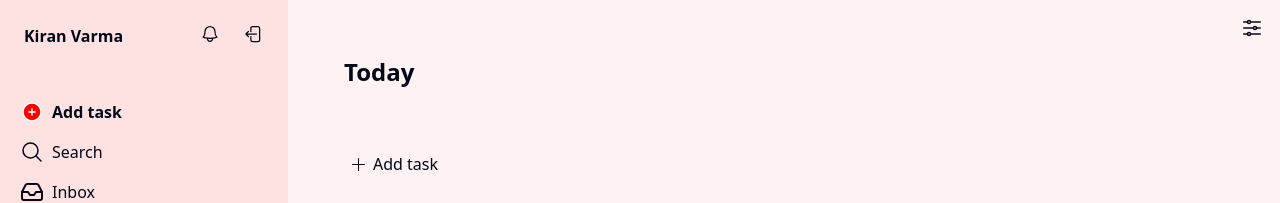
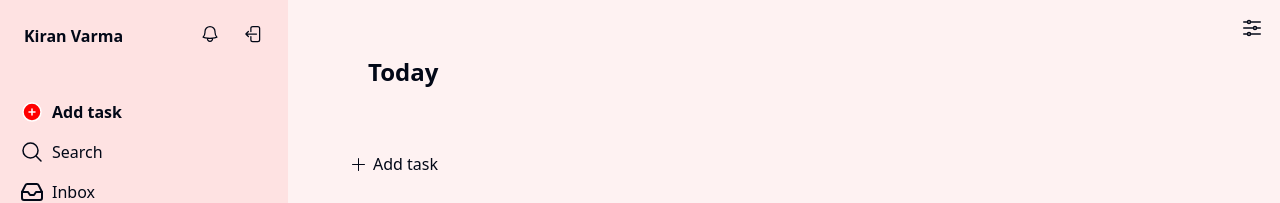
Before and after one commit to KiranVarma02/my-playground, a Next.js app: page /todo/today in a window 1280 px wide. Shown: the top 203 px of the page. Built offline with nearby package versions, Linux system fonts and the light colour scheme.

Commit message:
wip: css improvements

```diff
--- a/app/components/Todo/AddTaskForm.tsx
+++ b/app/components/Todo/AddTaskForm.tsx
@@ -14,9 +14,13 @@ export default function AddTaskForm() {
     }
 
     return (
-        <form onSubmit={onSubmit} className="editor mx-auto flex flex-col border border-gray-300 p-4 shadow-lg rounded-lg">
-            <input type="text" name="taskName" placeholder="Task name" className="bg-inherit outline-none"/>
-            <input type="text" name="description" placeholder="Description" className="bg-inherit outline-none"/>
+        <form onSubmit={onSubmit} className="editor mx-auto border border-gray-300 p-4 shadow-lg rounded-lg">
+            <div className="flex flex-col pb-2">
+                <input type="text" name="taskName" placeholder="Task name" className="bg-inherit outline-none"/>
+                <input type="text" name="description" placeholder="Description" className="bg-inherit outline-none"/>
+            </div>
+
+            <div className="border-t border-gray-300 py-2"></div>
 
             <div className="space-x-2 flex justify-end">
                 <button type="submit" className="bg-red-100 hover:bg-red-200 rounded px-3 py-1">Cancel</button>
--- a/app/todo/today/page.tsx
+++ b/app/todo/today/page.tsx
@@ -34,7 +34,7 @@ export default function Page() {
 
     return (
         <div className="h-screen">
-            <header className="font-bold text-2xl px-14 pb-14">
+            <header className="font-bold text-2xl px-20 pb-14">
                 Today
             </header>
 
```
